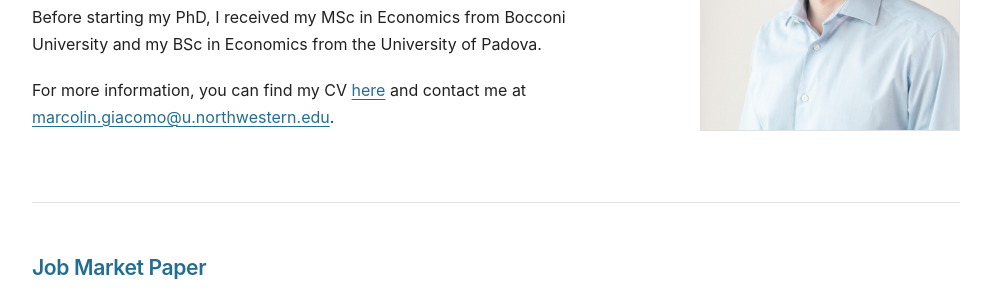
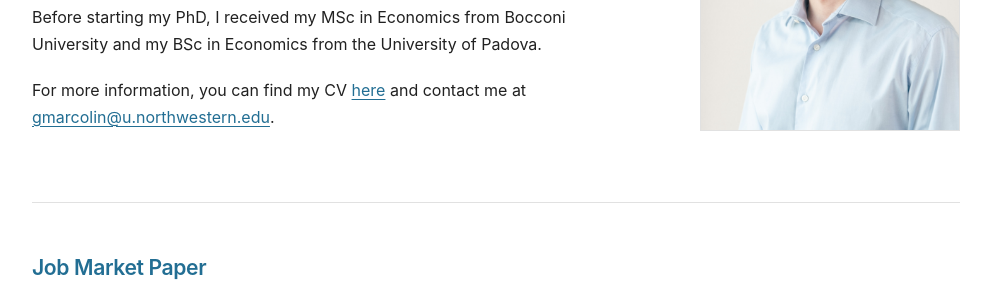
Before and after one commit to giacomomarcolin/giacomomarcolin.github.io, a Jekyll site: the page built from index.md, in a window 1280 px wide. Shown: the part 385-685 px from the top of the page, without its empty margins (144-1135 px from the left). Built offline with Jekyll 4.4.1, drawn with Linux system fonts in a browser that asks for light colours.

Commit message:
Update website contact email

```diff
--- a/index.md
+++ b/index.md
@@ -11,7 +11,7 @@ layout: default
     <p class="intro-bio">I am a PhD student in Economics at Northwestern University. My research interests are in labor economics and public economics. In the 2026&ndash;27 academic year, I will be a <a href="https://www.nber.org/programs-projects/projects-and-centers/gender-economy/gender-economy-fellows">NBER Gender in the Economy dissertation fellow</a>.</p>
     <p class="intro-bio"><strong>I am on the 2026-2027 job market.</strong> My <strong><a href="#research-category-jmp">job market paper</a></strong> studies gender discrimination based on fertility expectations, using a policy experiment to quantify its contribution to gender gaps in labor market outcomes.</p>
     <p class="intro-bio">Before starting my PhD, I received my MSc in Economics from Bocconi University and my BSc in Economics from the University of Padova.</p>
-    <p class="intro-bio">For more information, you can find my CV <a href="{{ '/files/cv/giacomo-marcolin-cv.pdf' | relative_url }}">here</a> and contact me at <a href="mailto:marcolin.giacomo@u.northwestern.edu">marcolin.giacomo@u.northwestern.edu</a>.</p>
+    <p class="intro-bio">For more information, you can find my CV <a href="{{ '/files/cv/giacomo-marcolin-cv.pdf' | relative_url }}">here</a> and contact me at <a href="mailto:gmarcolin@u.northwestern.edu">gmarcolin@u.northwestern.edu</a>.</p>
   </div>
 
   {% if profile_image %}
```
